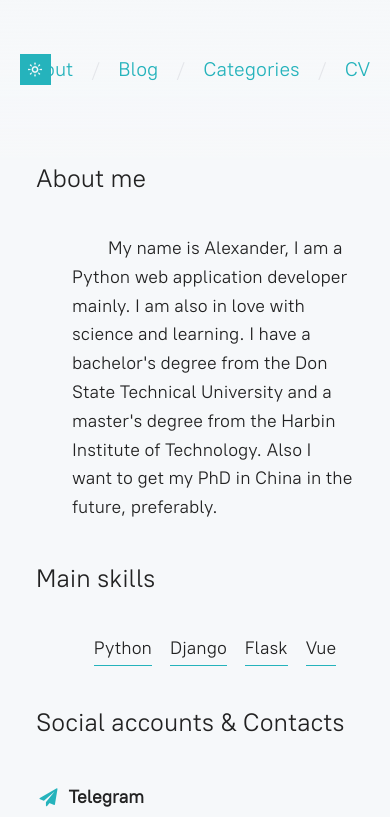
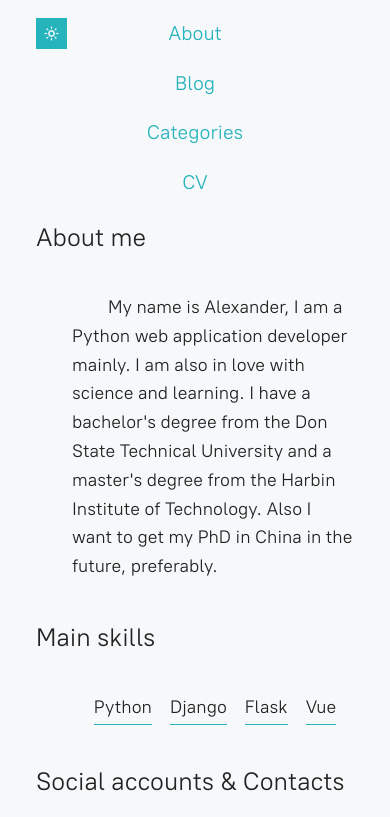
Before and after one commit to AlertRED/blog, a Vue app in the folder frontend/: page / in a window 390 px wide. Shown: the top 817 px of the page. Built offline with nearby package versions, Linux system fonts and the light colour scheme.

Commit message:
Added adaptive designe for toolbar

```diff
--- a/frontend/src/assets/main.css
+++ b/frontend/src/assets/main.css
@@ -188,24 +188,28 @@ input {
   transform: translate(-50%, -50%);
 }
 
+
 #change-theme {
+  padding: 0;
+  margin: 0;
+  cursor: pointer;
+  left: 2rem;
+  position: absolute;
+}
+
+#change-theme > div {
   border: 1px solid var(--color-feature);
-  padding: 0.3rem;
   color: var(--color-background);
   background: var(--color-feature);
-  cursor: pointer;
+  padding: 0.3rem;
   font-size: 1rem;
   height: fit-content;
-  left: 2rem;
-  position: absolute;
   transition: 0.10s;
 }
 
-#change-theme.moved {
+#change-theme > div.moved {
   transform: rotate(360deg);
   transition: .10s;
-  /* background: var(--color-feature);
-  color: var(--color-background); */
 }
 
 .icon-moon-o::before {
@@ -214,3 +218,36 @@ input {
     text-align: center;
     width: 1rem;
 }
+
+@media only screen and (max-width: 768px) {
+
+  #menu > li {
+    display: flex;
+  }
+
+  #menu > li > a {
+    width: -webkit-fill-available;
+  }
+
+  #menu > li:not(:last-child)::after {
+    content: none;
+  }
+
+  #menu > li:not(:last-child) {
+    padding-bottom: 1rem;
+  }
+
+  header {
+    padding-bottom: 1rem;
+    padding-top: 1rem;
+  }
+
+  #toolbar {
+    padding: 0;
+  }
+
+  #change-theme {
+    left: 0;
+    /* top: -1.7rem; */
+  }
+}
--- a/frontend/src/components/MainNavbar.vue
+++ b/frontend/src/components/MainNavbar.vue
@@ -9,9 +9,11 @@
             </ul>
             <div
                 id="change-theme"
-                :class="{ 'icon-weather-sunny moved': theme_name == 'light', 'icon-moon-o': theme_name == 'dark', }"
                 @click="() => { theme_name = (theme_name == 'light' ? 'dark' : 'light') }"
-            ></div>
+            >
+                <div :class="{ 'icon-weather-sunny moved': theme_name == 'light', 'icon-moon-o': theme_name == 'dark', }">
+                </div>
+            </div>
         </div>
     </header>
 </template>
```
